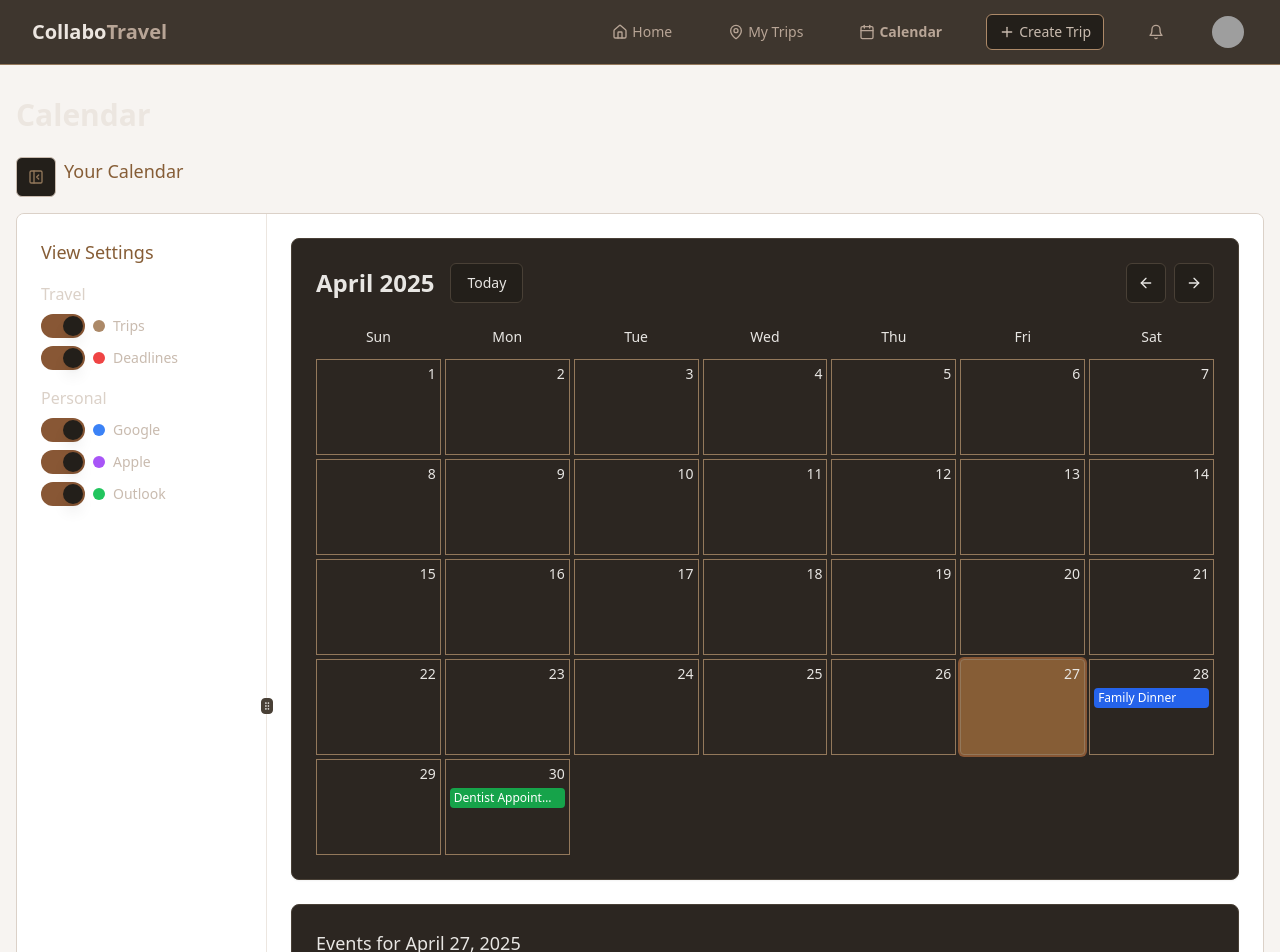
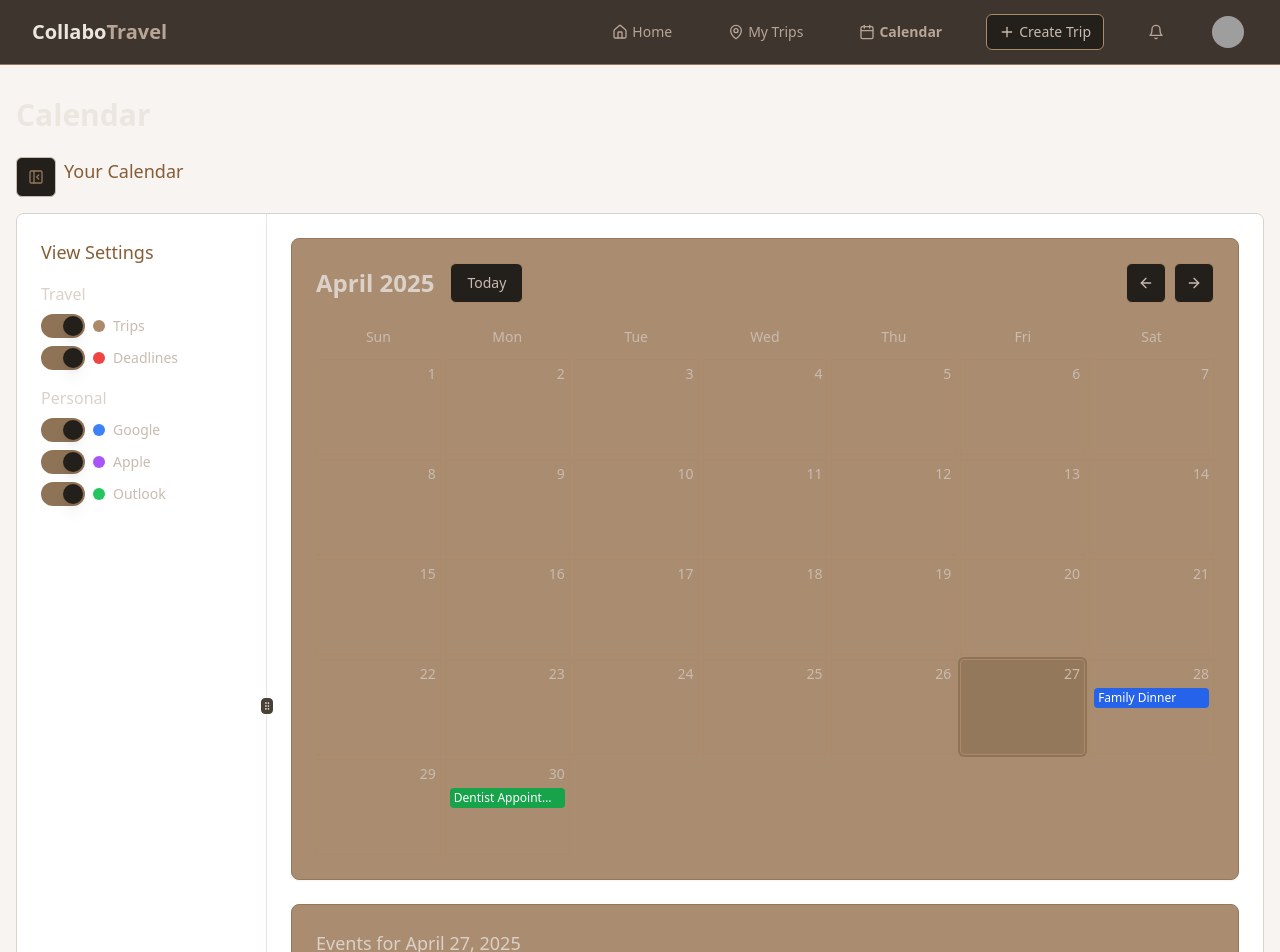
Before and after one commit to lincolnh85/collabo-travel, a React (Vite) app: page /calendar in a window 1280 px wide. Shown: the top 952 px of the page. Built offline with nearby package versions, Linux system fonts and the light colour scheme; grey boxes are pictures that could not be loaded.

Commit message:
Refactor: Improve color scheme for better contrast
Adjusted the background color, card colors, and button colors to improve contrast and maintain an earthy and serene aesthetic.

```diff
--- a/src/App.css
+++ b/src/App.css
@@ -13,7 +13,7 @@
   transition: filter 300ms;
 }
 .logo:hover {
-  filter: drop-shadow(0 0 2em #865D36aa);
+  filter: drop-shadow(0 0 2em #93785Baa);
 }
 .logo.react:hover {
   filter: drop-shadow(0 0 2em #AC8968aa);
@@ -39,10 +39,10 @@
 }
 
 .read-the-docs {
-  color: #93785B;
+  color: #AC8968;
 }
 
 /* Dark mode adjustments */
 .dark .read-the-docs {
-  color: #AC8968;
+  color: #C9BBAF;
 }
--- a/src/components/calendar/CalendarTogglePanel.tsx
+++ b/src/components/calendar/CalendarTogglePanel.tsx
@@ -35,11 +35,11 @@ export const CalendarTogglePanel = ({
     return (
       <Drawer open={isOpen} onOpenChange={setIsOpen}>
         <DrawerTrigger asChild>
-          <Button variant="outline" size="icon">
+          <Button variant="outline" size="icon" className="border-earthy-600 bg-earthy-800/50">
             <Menu className="h-4 w-4" />
           </Button>
         </DrawerTrigger>
-        <DrawerContent className="bg-earthy-900 border-t border-earthy-700">
+        <DrawerContent className="bg-earthy-800 border-t border-earthy-600">
           <DrawerHeader>
             <DrawerTitle className="text-earthy-100">View Settings</DrawerTitle>
           </DrawerHeader>
--- a/src/components/calendar/CalendarView.tsx
+++ b/src/components/calendar/CalendarView.tsx
@@ -34,20 +34,20 @@ export const CalendarView = ({
   const dayHeaders = ["Sun", "Mon", "Tue", "Wed", "Thu", "Fri", "Sat"];
 
   return (
-    <Card className="p-6">
+    <Card className="p-6 bg-earthy-800/70 border-earthy-700">
       <div className="flex justify-between items-center mb-4">
         <div className="flex items-center">
-          <h2 className="text-2xl font-bold">{format(currentMonth, "MMMM yyyy")}</h2>
-          <Button onClick={goToToday} variant="outline" className="ml-4">
+          <h2 className="text-2xl font-bold text-earthy-200">{format(currentMonth, "MMMM yyyy")}</h2>
+          <Button onClick={goToToday} variant="outline" className="ml-4 border-earthy-600 text-earthy-300 hover:bg-earthy-700">
             Today
           </Button>
         </div>
         <div className="flex space-x-2">
-          <Button onClick={prevMonth} variant="outline" size="icon">
-            <ArrowLeft className="h-4 w-4" />
+          <Button onClick={prevMonth} variant="outline" size="icon" className="border-earthy-600 hover:bg-earthy-700">
+            <ArrowLeft className="h-4 w-4 text-earthy-300" />
           </Button>
-          <Button onClick={nextMonth} variant="outline" size="icon">
-            <ArrowRight className="h-4 w-4" />
+          <Button onClick={nextMonth} variant="outline" size="icon" className="border-earthy-600 hover:bg-earthy-700">
+            <ArrowRight className="h-4 w-4 text-earthy-300" />
           </Button>
         </div>
       </div>
@@ -55,7 +55,7 @@ export const CalendarView = ({
       <div className="grid grid-cols-7 gap-1">
         {/* Calendar header */}
         {dayHeaders.map((day) => (
-          <div key={day} className="text-center py-2 font-medium text-sm">
+          <div key={day} className="text-center py-2 font-medium text-sm text-earthy-300">
             {day}
           </div>
         ))}
@@ -73,13 +73,13 @@ export const CalendarView = ({
               key={day.toISOString()}
               onClick={() => setSelectedDate(day)}
               className={`
-                h-24 border border-earthy-700 p-1 cursor-pointer transition-colors relative flex flex-col
-                ${!isSameMonth(day, monthStart) ? "bg-earthy-800 text-earthy-500" : ""}
+                h-24 border border-earthy-600 p-1 cursor-pointer transition-colors relative flex flex-col
+                ${!isSameMonth(day, monthStart) ? "bg-earthy-700/50 text-earthy-500" : ""}
                 ${isSelected ? "ring-2 ring-primary" : ""}
-                ${isToday(day) ? "bg-earthy-800 rounded" : ""}
+                ${isToday(day) ? "bg-earthy-700 rounded" : ""}
               `}
             >
-              <div className="text-right text-sm">{format(day, "d")}</div>
+              <div className="text-right text-sm text-earthy-300">{format(day, "d")}</div>
               <div className="flex-grow flex flex-col gap-1 mt-1 overflow-hidden">
                 {events.slice(0, 3).map((event) => (
                   <div
--- a/src/components/calendar/EventList.tsx
+++ b/src/components/calendar/EventList.tsx
@@ -15,16 +15,16 @@ export const getEventColor = (event: CalendarEvent): string => {
       case 'google': return 'bg-blue-500 dark:bg-blue-600';
       case 'apple': return 'bg-purple-500 dark:bg-purple-600';
       case 'outlook': return 'bg-green-500 dark:bg-green-600';
-      default: return 'bg-gray-500 dark:bg-gray-600';
+      default: return 'bg-earthy-600 dark:bg-earthy-700';
     }
   }
-  return 'bg-gray-500 dark:bg-gray-600';
+  return 'bg-earthy-600 dark:bg-earthy-700';
 };
 
 const EventList = ({ events }: EventListProps) => {
   if (events.length === 0) {
     return (
-      <div className="text-center py-8 text-muted-foreground">
+      <div className="text-center py-8 text-earthy-400">
         <CalendarIcon className="mx-auto h-10 w-10 mb-2 opacity-50" />
         <p>No events for this date</p>
         <p className="text-sm">Select another date or add a new event</p>
@@ -35,10 +35,10 @@ const EventList = ({ events }: EventListProps) => {
   return (
     <ul className="space-y-3">
       {events.map(event => (
-        <li key={event.id} className={`p-3 rounded-md border border-earthy-700 ${getEventColor(event)}`}>
+        <li key={event.id} className={`p-3 rounded-md border border-earthy-600 ${getEventColor(event)}`}>
           <div className="flex justify-between items-center">
             <span className="font-medium">{event.title}</span>
-            <Badge variant="outline" className="ml-2 dark:border-earthy-600 dark:text-earthy-200">
+            <Badge variant="outline" className="ml-2 dark:border-earthy-500 dark:text-earthy-200">
               {event.type === 'personal' && event.calendarType ?
                 event.calendarType.charAt(0).toUpperCase() + event.calendarType.slice(1) :
                 event.type.charAt(0).toUpperCase() + event.type.slice(1)
--- a/src/components/calendar/EventPanel.tsx
+++ b/src/components/calendar/EventPanel.tsx
@@ -11,12 +11,12 @@ interface EventPanelProps {
 
 export const EventPanel = ({ selectedDate, events }: EventPanelProps) => {
   return (
-    <Card className="mt-6 p-6">
+    <Card className="mt-6 p-6 bg-earthy-800/70 border-earthy-700">
       <div className="mb-4">
-        <h3 className="text-lg font-medium">
+        <h3 className="text-lg font-medium text-earthy-200">
           Events for {format(selectedDate, "MMMM d, yyyy")}
         </h3>
-        <p className="text-sm text-muted-foreground">
+        <p className="text-sm text-earthy-400">
           {events.length} {events.length === 1 ? "event" : "events"} scheduled
         </p>
       </div>
--- a/src/index.css
+++ b/src/index.css
@@ -5,13 +5,13 @@
 
 @layer base {
   :root {
-    --background: 30 10% 97%;
+    --background: 30 14% 90%;
     --foreground: 30 14% 21%;
 
-    --card: 0 0% 100%;
+    --card: 30 10% 97%;
     --card-foreground: 30 14% 21%;
 
-    --popover: 0 0% 100%;
+    --popover: 30 10% 97%;
     --popover-foreground: 30 14% 21%;
 
     --primary: 25 44% 37%;
@@ -49,13 +49,13 @@
     --background: 30 14% 12%;
     --foreground: 30 10% 90%;
 
-    --card: 30 14% 15%;
+    --card: 30 14% 18%;
     --card-foreground: 30 10% 90%;
 
-    --popover: 30 14% 15%;
+    --popover: 30 14% 18%;
     --popover-foreground: 30 10% 90%;
 
-    --primary: 25 44% 37%;
+    --primary: 30 25% 45%;
     --primary-foreground: 30 10% 95%;
 
     --secondary: 30 20% 32%;
@@ -64,7 +64,7 @@
     --muted: 30 15% 25%;
     --muted-foreground: 30 10% 70%;
 
-    --accent: 30 20% 32%;
+    --accent: 30 20% 40%;
     --accent-foreground: 30 10% 90%;
 
     --destructive: 0 62.8% 30.6%;
@@ -74,9 +74,9 @@
     --input: 30 15% 25%;
     --ring: 30 20% 54%;
 
-    --sidebar-background: 30 14% 15%;
+    --sidebar-background: 30 14% 18%;
     --sidebar-foreground: 30 10% 90%;
-    --sidebar-primary: 25 44% 37%;
+    --sidebar-primary: 30 25% 45%;
     --sidebar-primary-foreground: 0 0% 100%;
     --sidebar-accent: 30 15% 25%;
     --sidebar-accent-foreground: 30 10% 90%;
--- a/src/pages/MyTrips.tsx
+++ b/src/pages/MyTrips.tsx
@@ -10,10 +10,10 @@ import { Badge } from "@/components/ui/badge";
 
 const MyTrips = () => {
   return (
-    <div>
+    <div className="min-h-screen bg-background">
       <Navbar />
       <div className="container mx-auto py-8 px-4">
-        <h1 className="text-2xl font-bold mb-6">My Trips</h1>
+        <h1 className="text-2xl font-bold mb-6 text-earthy-200">My Trips</h1>
         <div className="space-y-4">
           {mockTrips.map((trip) => (
             <TripListCard key={trip.id} trip={trip} />
@@ -26,7 +26,7 @@ const MyTrips = () => {
 
 const TripListCard = ({ trip }: { trip: Trip }) => {
   return (
-    <Card className="hover:shadow-lg transition-shadow">
+    <Card className="hover:shadow-lg transition-shadow bg-earthy-800/70 border-earthy-700">
       <CardContent className="p-6 flex gap-6">
         <img
           src={trip.imageUrl}
@@ -36,15 +36,15 @@ const TripListCard = ({ trip }: { trip: Trip }) => {
         <div className="flex-1">
           <div className="flex justify-between items-start">
             <div>
-              <h3 className="text-xl font-semibold mb-2">{trip.title}</h3>
+              <h3 className="text-xl font-semibold mb-2 text-earthy-200">{trip.title}</h3>
               {trip.destination && (
-                <p className="text-gray-600 flex items-center gap-1 mb-2">
+                <p className="text-earthy-400 flex items-center gap-1 mb-2">
                   <MapPin className="h-4 w-4" />
                   {trip.destination}
                 </p>
               )}
               {trip.startDate && trip.endDate && (
-                <p className="text-gray-600 flex items-center gap-1 mb-2">
+                <p className="text-earthy-400 flex items-center gap-1 mb-2">
                   <Calendar className="h-4 w-4" />
                   {format(trip.startDate, "MMM d")} - {format(trip.endDate, "MMM d, yyyy")}
                 </p>
@@ -52,28 +52,30 @@ const TripListCard = ({ trip }: { trip: Trip }) => {
             </div>
             <div className="flex gap-2">
               {trip.tripType && (
-                <Badge variant="secondary">
+                <Badge variant="secondary" className="bg-earthy-700 text-earthy-200">
                   {trip.tripType.charAt(0).toUpperCase() + trip.tripType.slice(1)}
                 </Badge>
               )}
-              <Badge>{trip.status.charAt(0).toUpperCase() + trip.status.slice(1)}</Badge>
+              <Badge className="bg-primary text-primary-foreground">
+                {trip.status.charAt(0).toUpperCase() + trip.status.slice(1)}
+              </Badge>
             </div>
           </div>
           <div className="flex justify-between items-center mt-4">
             <div className="flex -space-x-2">
               {trip.members.slice(0, 4).map((member) => (
-                <Avatar key={member.user.id} className="border-2 border-white h-8 w-8">
+                <Avatar key={member.user.id} className="border-2 border-earthy-800 h-8 w-8">
                   <AvatarImage src={member.user.avatarUrl} alt={member.user.name} />
                   <AvatarFallback>{member.user.name.charAt(0)}</AvatarFallback>
                 </Avatar>
               ))}
               {trip.members.length > 4 && (
-                <div className="bg-gray-100 text-gray-600 h-8 w-8 rounded-full border-2 border-white flex items-center justify-center text-xs">
+                <div className="bg-earthy-700 text-earthy-200 h-8 w-8 rounded-full border-2 border-earthy-800 flex items-center justify-center text-xs">
                   +{trip.members.length - 4}
                 </div>
               )}
             </div>
-            <div className="flex items-center gap-1 text-gray-600">
+            <div className="flex items-center gap-1 text-earthy-400">
               <Users className="h-4 w-4" />
               <span>{trip.members.length}</span>
             </div>
```
Also changed, not shown: src/pages/Index.tsx (+26 -26 lines).
